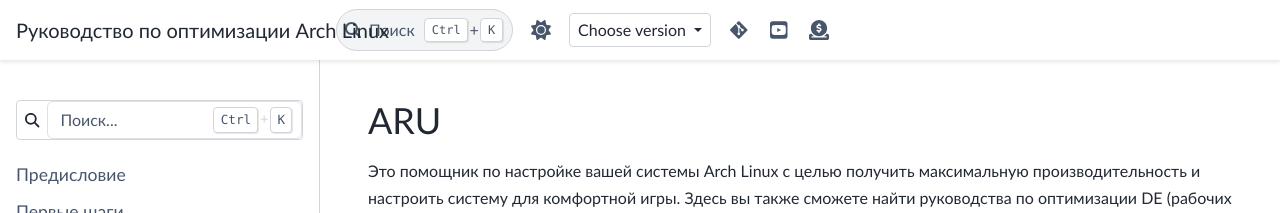
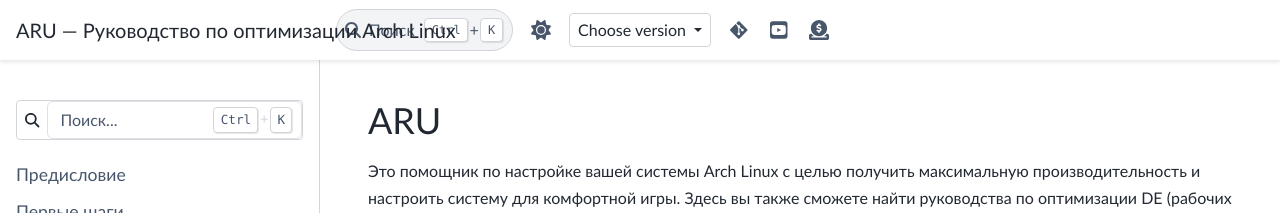
Before and after one commit to ventureoo/ARU, a Sphinx documentation site: the page built from docs/index.rst, in a window 1280 px wide. Shown: the top 213 px of the page. Built offline with Sphinx 7.4.7 and the PyData theme 0.15.4, drawn with Linux system fonts in a browser that asks for light colours.

Commit message:
sphinx: Fix html_title again

```diff
--- a/docs/conf.py
+++ b/docs/conf.py
@@ -70,7 +70,7 @@
 #
 html_theme = 'pydata_sphinx_theme'
 
-html_title = 'Руководство по оптимизации Arch Linux'
+html_title = project
 
 html_theme_options = {
     "navbar_center": [],
```
